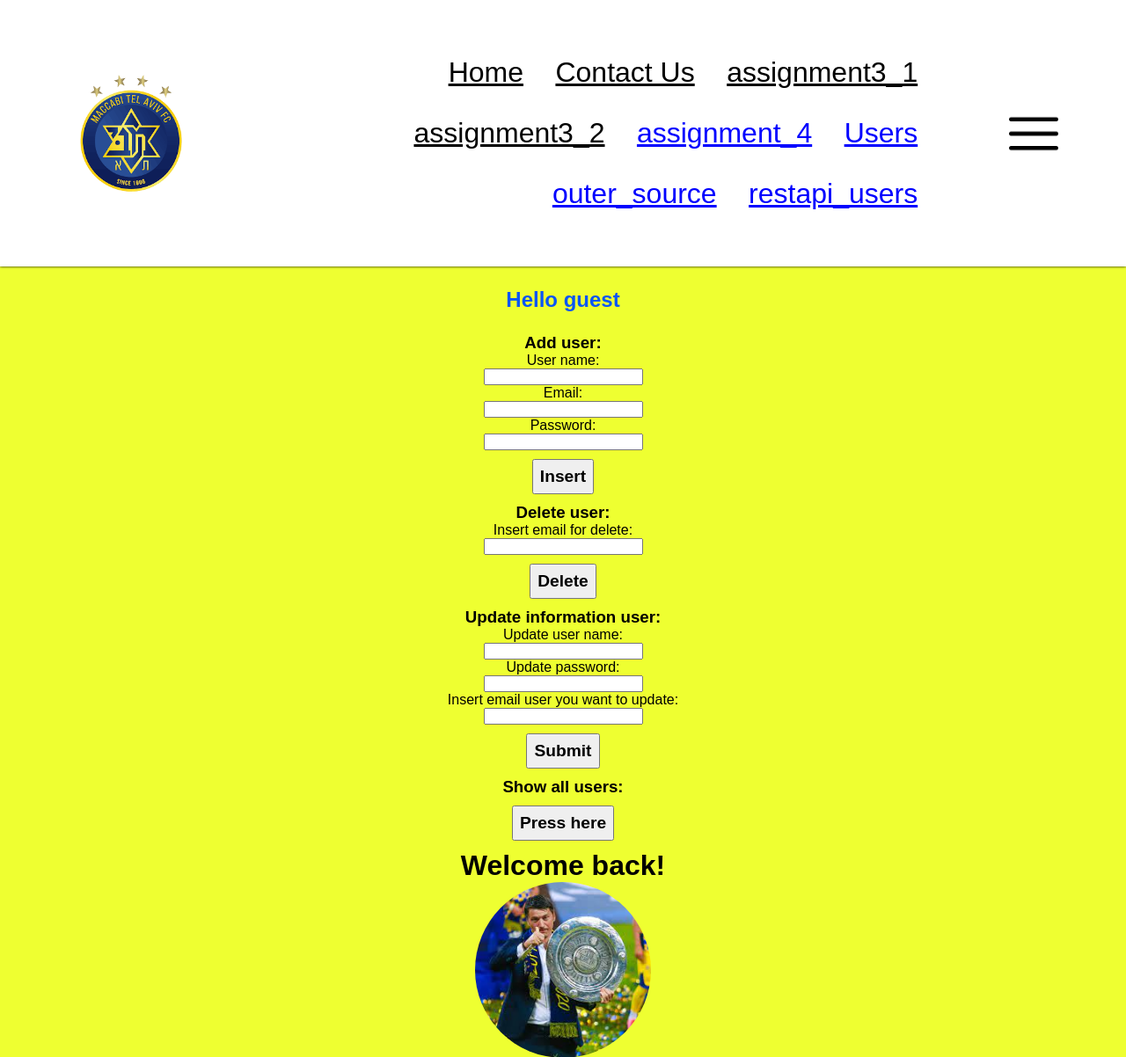
After one commit to talyellin23/Server, a Flask app: page /assignment4 in a window 1280 px wide. The commit adds this page. Shown: the top 1202 px of the page at 88% size. Run offline with Flask 2, Linux system fonts and the light colour scheme.

Commit message:
Add files via upload

```diff
--- a/app.py
+++ b/app.py
@@ -4,8 +4,12 @@ from flask import render_template
 from datetime import timedelta
 from flask import request, session
 from data import users
+from pages.assignment4.assignment_4 import assignment_4
+import mysql.connector
+
 
 app = Flask(__name__)
+app.register_blueprint(assignment_4)
 app.secret_key = '123'
 app.config['SESSION_PERMANENT'] = True
 app.config['PERMANENT_SESSION_LIFETIME'] = timedelta(minutes=20)
@@ -41,6 +45,7 @@ def assignment3_1():  # put application's code here
 @app.route('/assignment3_2', methods=['GET', 'POST'])
 def assignment3_2():
     results_users = {}
+    message = ''
     registration_data = {}
 
     if 'search' in request.args:
@@ -57,8 +62,19 @@ def assignment3_2():
     if request.method == 'POST' and len(request.form) > 0:
         user_name = request.form['userName']
         user_email = request.form['email']
-        session['username'] = user_name
-        session['login'] = True
+        user_password = request.form['password']
+
+        user_registered = False
+        for user, data in users.items():
+            if user_email == data["email"]:
+                message = "This email is already used!"
+                user_registered = True
+                break
+
+        if not user_registered:
+            session['username'] = user_name
+            session['login'] = True
+            message = 'User created'
 
         num_of_users = len(users) + 1
         new_user_key = 'user{user_number}'.format(user_number=num_of_users)
@@ -66,7 +82,8 @@ def assignment3_2():
         users.update({
             new_user_key: {
                 'name': user_name,
-                'email': user_email
+                'email': user_email,
+                'password': user_password
             }
         })
 
@@ -74,7 +91,8 @@ def assignment3_2():
 
     return render_template('assignment3_2.html',
                            results_users=results_users,
-                           registration_data=registration_data)
+                           registration_data=registration_data,
+                           message=message)
 
 
 @app.route('/log_out', methods=['GET', 'POST'])
--- /dev/null
+++ b/pages/assignment4/assignment_4.py
@@ -0,0 +1,239 @@
+import json
+
+from flask import Blueprint, render_template, request, jsonify, session
+import requests
+import mysql.connector
+
+# assignment4 blueprint definition
+assignment_4 = Blueprint('assignment_4', __name__,
+                         static_folder='static',
+                         static_url_path='/pages/assignment4',
+                         template_folder='templates')
+
+# outer_source blueprint definition
+outer_source = Blueprint('outer_source', __name__,
+                         static_folder='static',
+                         static_url_path='/pages/assignment4',
+                         template_folder='templates')
+
+
+# Routes
+@assignment_4.route('/assignment4')
+def redirect_homepage():
+    return render_template('assignment4.html')
+
+
+# ------------------------------------------------- #
+# ------------- DATABASE CONNECTION - A1 ---------- #
+# ------------------------------------------------- #
+
+
+def interact_db(query, query_type: str):
+    return_value = False
+    connection = mysql.connector.connect(host='localhost',
+                                         user='root',
+                                         passwd='tyAydslyssas6',
+                                         database='myflaskappdb')
+    cursor = connection.cursor(named_tuple=True)
+
+    try:
+        cursor.execute(query)
+    except Exception as e:
+        print(e)
+
+    if query_type == 'commit':
+        # Use for INSERT, UPDATE, DELETE statements.
+        # Returns: The number of rows affected by the query (a non-negative int).
+        connection.commit()
+        return_value = True
+
+    if query_type == 'fetch':
+        # Use for SELECT statement.
+        # Returns: False if the query failed, or the result of the query if it succeeded.
+        query_result = cursor.fetchall()
+        return_value = query_result
+
+    connection.close()
+    cursor.close()
+    return return_value
+
+
+# ------------------------------------------------- #
+# -------------------- INSERT --------------------- #
+# ------------------------------------------------- #
+@assignment_4.route('/insert_user', methods=['POST'])
+def insert_user():
+    user_name = request.form['user-name']
+    user_email = request.form['user-email']
+    user_password = request.form['user-password']
+
+    # select all user:
+    query = 'select * from users'
+    users_list = interact_db(query, query_type='fetch')
+
+    message_for_user = 'User create successfully!'
+    for user in users_list:
+        if user.email == user_email:
+            message_for_user = 'This email is already used!'
+
+    if message_for_user != 'This email is already used!':
+        query = "INSERT INTO users(name, email, password) VALUES ('%s', '%s', '%s')" % (user_name, user_email
+                                                                                        , user_password)
+        interact_db(query=query, query_type='commit')
+
+    return render_template('assignment4.html', message_for_insert=message_for_user)
+
+
+# ------------------------------------------------- #
+# -------------------- DELETE --------------------- #
+# ------------------------------------------------- #
+
+@assignment_4.route('/delete_user', methods=['POST'])
+def delete_user_func():
+    user_email = request.form['user-email-delete']
+
+    ## select all user:
+    query = 'select * from users'
+    users_list = interact_db(query, query_type='fetch')
+
+    message_for_user = 'Email not found!'
+
+    for user in users_list:
+        if user.email == user_email:
+            message_for_user = 'User delete!'
+
+    query = "DELETE FROM users WHERE email='%s';" % user_email
+    interact_db(query, query_type='commit')
+    return render_template('assignment4.html', message_for_delete=message_for_user)
+
+# ------------------------------------------------- #
+# -------------------- UPDATE --------------------- #
+# ------------------------------------------------- #
+
+
+@assignment_4.route('/update_user', methods=['POST'])
+def update_user_func():
+    user_password = request.form['user-password-update']
+    user_name = request.form['user-name-update']
+    user_email = request.form['user-email']
+    if user_name != "" and user_password != "":
+        query = "UPDATE users SET name='%s', password='%s' WHERE email='%s'" % (user_name, user_password, user_email)
+        message_for_user1 = "User name and password update!"
+
+    elif user_name != "" and user_password == "":
+        query = "UPDATE users SET name='%s' WHERE email='%s'" % (user_name, user_email)
+        message_for_user1 = "User name update!"
+
+    elif user_name == "" and user_password != "":
+        query = "UPDATE users SET password='%s' WHERE email='%s'" % (user_password, user_email)
+        message_for_user1 = "Password update!"
+
+    else:
+        message_for_user1 = "No values to update!"
+        return render_template('assignment4.html', message_for_user=message_for_user1)
+
+    interact_db(query, query_type='commit')
+    return render_template('assignment4.html', message_for_user=message_for_user1)
+
+# ------------------------------------------------- #
+# ------------------- SELECT ---------------------- #
+# ------------------------------------------------- #
+
+
+@assignment_4.route('/select-users')
+def select_users():
+    query = 'select * from users'
+    users_list = interact_db(query, query_type='fetch')
+    print(users_list)
+    return render_template('assignment4.html', users=users_list)
+
+# ------------------------------------------------- #
+# -------------- SELECT-JSON - B ------------------ #
+# ------------------------------------------------- #
+
+
+@assignment_4.route('/assignment4/users')
+def select_users_json():
+    query = 'select * from users'
+    users_list = interact_db(query, query_type='fetch')
+
+    users_object = {}
+    for row in users_list:
+        print(row)
+        users_object[row.id] = {
+            'id': row.id,
+            'name': row.name,
+            'email': row.email,
+        }
+
+    print(users_object)
+    return jsonify(users_object)
+
+
+# ------------------------------------------------- #
+# ------------------ outer_source - B ------------- #
+# ------------------------------------------------- #
+
+@assignment_4.route('/assignment4/outer_source')
+def index():
+    session.clear()
+    return render_template('outer_source.html')
+
+
+@assignment_4.route('/outer_source', methods=['POST'])
+def display_outer_json():
+    session.clear()
+    id = request.form['singleuser_id']
+    uri = "https://reqres.in/api/users/%s" % (str(id),)
+    print(uri)
+    try:
+        u_response = requests.get(uri)
+    except requests.ConnectionError:
+        return "Connection Error"
+    jresponse = u_response.text
+    data = json.loads(jresponse)
+    print(data)
+    session['user_data'] = json.dumps(data)
+    return render_template('outer_source.html', register_text=session.get(session['user_data']))
+
+# ------------------------------------------------- #
+# ------------------ restapi_users - C ------------ #
+# ------------------------------------------------- #
+
+
+@assignment_4.route('/assignment4/restapi_users')
+def restapi_users_without_id():
+    return jsonify({
+        "id": 0,
+        "name": "Default",
+        "email": "Default@gmail.com",
+    })
+
+
+@assignment_4.route('/assignment4/restapi_users/<USER_ID>')
+def restapi_users(USER_ID):
+    query = 'select * from users'
+    users_list = interact_db(query, query_type='fetch')
+    user_exist = False
+    users_object = {}
+
+    if not USER_ID.isnumeric():
+        return jsonify({
+            "message": "Wrong user number!"
+        })
+
+    for row in users_list:
+        if row.id == int(USER_ID):
+            user_exist = True
+            users_object[row.id] = {
+                'id': row.id,
+                'name': row.name,
+                'email': row.email,
+            }
+
+    if not user_exist:
+        return jsonify({
+            "message": "This user is not exist!"
+        })
+
+    return jsonify(users_object)
--- /dev/null
+++ b/pages/assignment4/static/css/assignment4CSS.css
@@ -0,0 +1,6 @@
+.form-style-2 {
+    align-items: center;
+    margin-top: 30px;
+    border: 1px solid #5b5b5b;
+    width: 100%;
+}
--- /dev/null
+++ b/pages/assignment4/templates/assignment4.html
@@ -0,0 +1,72 @@
+{% extends 'Base.html' %}
+
+{% set title='Users Forms' %}
+{% block title %}
+    {{ title }}
+{% endblock %}
+
+{% block contect %}
+    <div class="form-style">
+        <form class="form-style-2" action="/insert_user" method="post">
+            <h3>Add user:</h3>
+            <label for="user-name">User name:</label> <br>
+            <input id="user-name" type="text" name="user-name" required> <br>
+            <label for="user-email">Email:</label> <br>
+            <input id="user-email" type="email" name="user-email" required> <br>
+            <label for="user-password">Password:</label> <br>
+            <input id="user-password" type="password" name="user-password" required> <br>
+            <button class="button" id="insertButton" type="submit">Insert</button>
+        </form>
+    </div>
+
+    <h4>
+        {{ message_for_insert }}
+    </h4>
+
+    <div class="form-style">
+        <form class="form-style-2" action="/delete_user" method="post">
+            <h3>Delete user:</h3>
+            <label for="user-email-delete">Insert email for delete:</label> <br>
+            <input id="user-email-delete" type="email" name="user-email-delete" required> <br>
+            <button class="button" id="deleteButton" type="submit">Delete</button>
+        </form>
+    </div>
+    <h4>
+        {{ message_for_delete }}
+    </h4>
+
+    <div class="form-style">
+        <form class="form-style-2" action="/update_user" method="post">
+            <h3>Update information user:</h3>
+            <label for="user-name-update">Update user name:</label> <br>
+            <input id="user-name-update"  type="text" name="user-name-update"> <br>
+            <label for="user-password-update">Update password:</label> <br>
+            <input id="user-password-update" type="password" name="user-password-update"> <br>
+            <label for="user-email">Insert email user you want to update:</label> <br>
+            <input id="user-email" type="email" name="user-email" required> <br>
+            <input class="button" type="submit">
+        </form>
+    </div>
+    <h4>
+        {{ message_for_user }}
+    </h4>
+
+    <div class="form-style">
+        <form class="form-style-2" action="/select-users" method="get">
+            <h3>Show all users:</h3>
+            <input class="button" type="submit" value="Press here">
+        </form>
+    </div>
+
+    {% for user in users %}
+        <div class="container">
+            <h4><span class="user_details">User name:</span> {{ user.name }}, <span
+                    class="user_details">Email:</span>{{ user.email }}</h4>
+        </div>
+    {% endfor %}
+{% endblock %}
+
+{% block IMG %}
+    {{ super() }}
+    <h1>Coach</h1>
+{% endblock %}
--- a/static/css/CSS.css
+++ b/static/css/CSS.css
@@ -132,6 +132,10 @@ h2 {
 }
 
 p {
+    color: rgb(54, 9, 255);
+}
+
+.center {
     color: rgb(54, 9, 255);
 }
 
@@ -281,6 +285,7 @@ p {
 .form-style{
     width: 400px;
     margin: 0 auto;
+    z-index: 3;
 }
 
 .registration{
--- a/templates/Base.html
+++ b/templates/Base.html
@@ -21,4 +21,9 @@
         <h1>Welcome back!</h1>
         <img alt="vlad" src="/static/img/vladen.jpg" class="logo bigger" id="Super">
     {% endblock %}
+
+
+{% block page_body_js %}
+{% endblock %}
+
 </html>
--- a/templates/Nav.html
+++ b/templates/Nav.html
@@ -6,6 +6,10 @@
                 <li><a href="/Contact us">Contact Us</a></li>
                 <li><a href="/assignment3_1">assignment3_1</a></li>
                 <li><a href="/assignment3_2">assignment3_2</a></li>
+                <li><a href="/assignment4">assignment_4</a></li>
+                <li><a href="assignment4/users">Users</a></li>
+                <li><a href="assignment4/outer_source">outer_source</a></li>
+                <li><a href="assignment4/restapi_users">restapi_users</a></li>
             </ul>
         </nav>
         <img alt= "me" src="/static/img/menu logo.png" class="menu bigger">
```
Also changed, not shown: pages/assignment4/static/js/assignment4JS.js (added, +12 -0 lines), pages/assignment4/templates/outer_source.html (added, +40 -0 lines), templates/assignment3_2.html (+7 -3 lines). Lines whose indentation alone changed are shown as unchanged.
